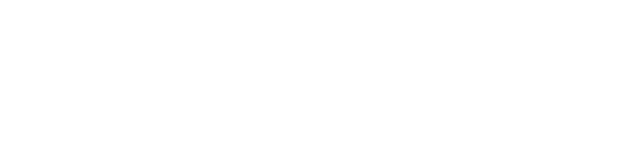
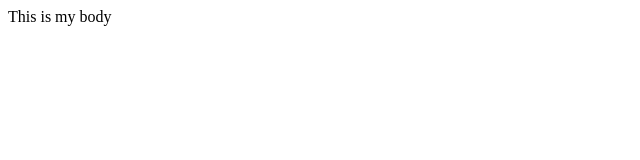
Before and after one commit to DataStageIBM/Master-, a plain HTML site: page index2.html in a window 1280 px wide. Shown: the whole page, without its empty margins (0-640 px from the left). Drawn offline with Linux system fonts and the light colour scheme.

Commit message:
This is second commit

```diff
--- a/index2.html
+++ b/index2.html
@@ -6,6 +6,6 @@
     <title>Document</title>
 </head>
 <body>
-
+    This is my body
 </body>
 </html>
```
